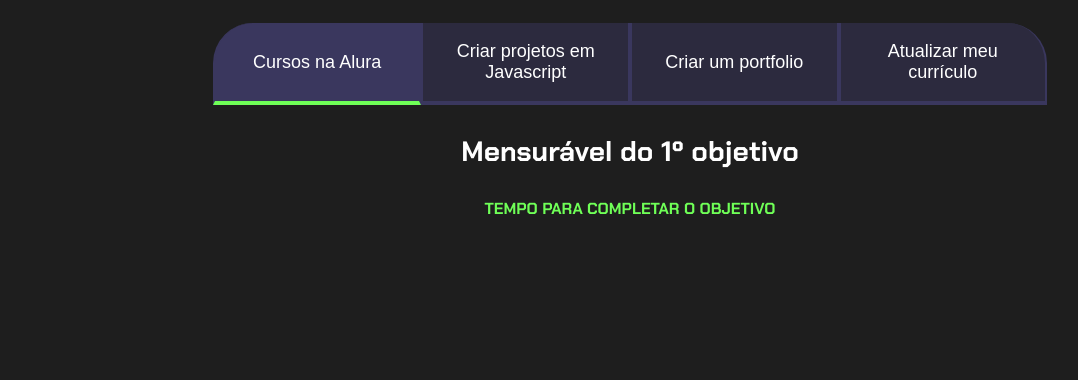
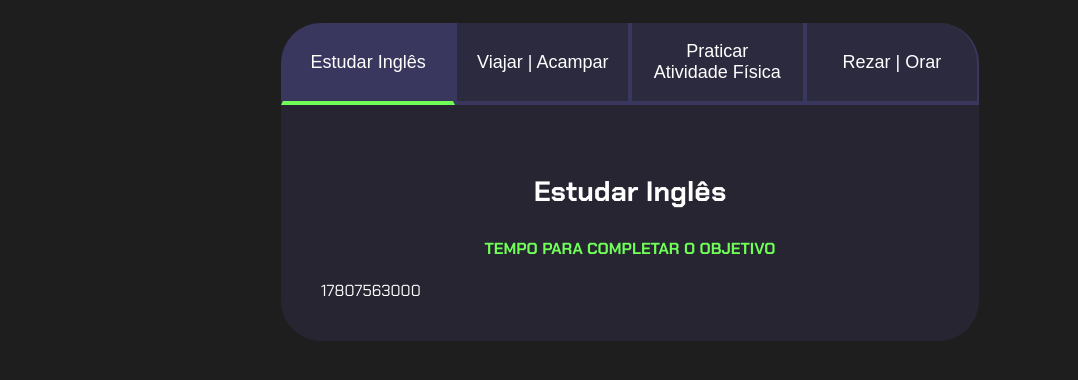
Before and after one commit to kahturibio/Projeto-de-vida-Formadores-, a plain HTML site: page formadores/index.html in a window 1280 px wide. Shown: the part 80-460 px from the top of the page, without its empty margins (10-1088 px from the left). Drawn offline with Linux system fonts and the light colour scheme.

Commit message:
Update index.html

```diff
--- a/formadores/index.html
+++ b/formadores/index.html
@@ -1,43 +1,47 @@
 <!DOCTYPE html>
 <html lang="pt-br">
-
 <head>
     <meta charset="UTF-8">
     <meta name="viewport" content="width=device-width, initial-scale=1.0">
-    <title>Projeto de vida</title>
+    <title>Meus objetivos atuais </title>
     <link rel="stylesheet" href="style.css">
 </head>
-
 <body>
     <section class="conteudo-principal">
         <h2 class="titulo-principal">Meus Objetivos do ano<span>_</span></h2>
-        <div class="botoes">
-            <button class="botao ativo">Cursos na Alura</button>
-            <button class="botao">Criar projetos em Javascript</button>
-            <button class="botao">Criar um portfolio</button>
-            <button class="botao">Atualizar meu currículo</button>
-        </div>
-        <div class="aba-conteudo ativo">
-
-            <div class="aba-conteudo ativo">
-
-                <h3 class="aba-conteudo-titulo-principal">Mensurável do 1º objetivo</h3>
-
-                <h4 class="aba-conteudo-titulo-secundario">Tempo para completar o objetivo</h4>
-
+        <div class="conteudo">
+            <div class="botoes">
+                <button class="botao ativo"> Estudar Inglês </button>
+                <button class="botao "> Viajar | Acampar  </button>
+                <button class="botao "> Praticar Atividade Física </button>
+                <button class="botao "> Rezar | Orar </button>
             </div>
 
-            <div class="aba-conteudo">
-
-                <h3 class="aba-conteudo-titulo-principal">Mensurável do 2º objetivo</h3>
-
-                <h4 class="aba-conteudo-titulo-secundario">Tempo para completar o objetivo</h4>
-
+            <div class="abas-textos">
+                <div class="aba-conteudo ativo">
+                    <h3 class="aba-conteudo-titulo-principal"> Estudar Inglês</h3>
+                    <h4 class="aba-conteudo-titulo-secundario"> Tempo para completar o objetivo</h4>
+                    <div class="contador"></div>
+                </div>
+                <div class="aba-conteudo">
+                    <h3 class="aba-conteudo-titulo-principal"> Viajar | Acampar </h3>
+                    <h4 class="aba-conteudo-titulo-secundario"> Tempo para completar o objetivo</h4>
+                    <div class="contador"></div>
+                </div>
+                <div class="aba-conteudo">
+                    <h3 class="aba-conteudo-titulo-principal"> Bora treinar... </h3>
+                    <h4 class="aba-conteudo-titulo-secundario"> Tempo para completar o objetivo</h4>
+                    <div class="contador"></div>
+                </div>
+                <div class="aba-conteudo">
+                    <h3 class="aba-conteudo-titulo-principal"> Orar | Rezar </h3>
+                    <h4 class="aba-conteudo-titulo-secundario">Tempo para completar o objetivo</h4>
+                    <div class="contador"></div>
+                </div>
             </div>
+        </div>
+        </div>
     </section>
     <script src="main.js"></script>
-
-
 </body>
-
 </html>
```
